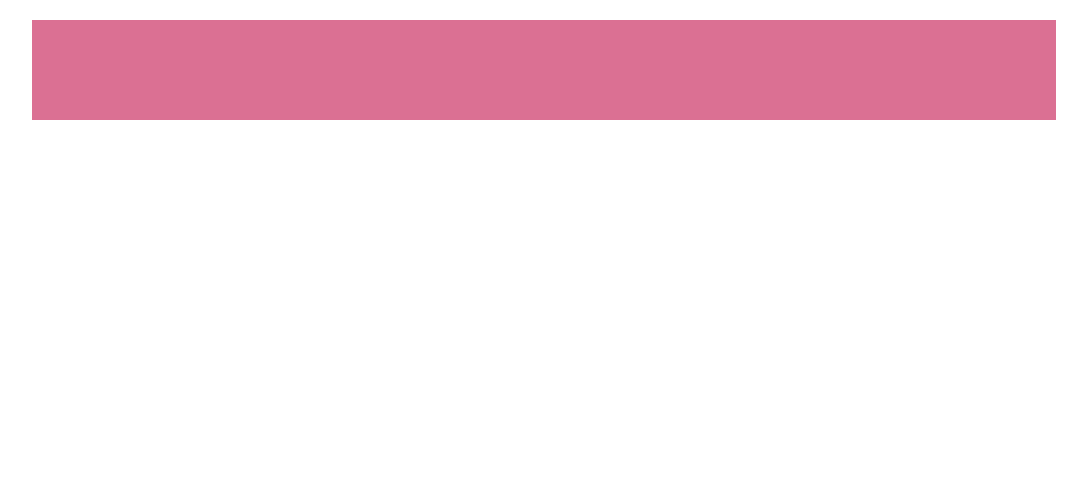
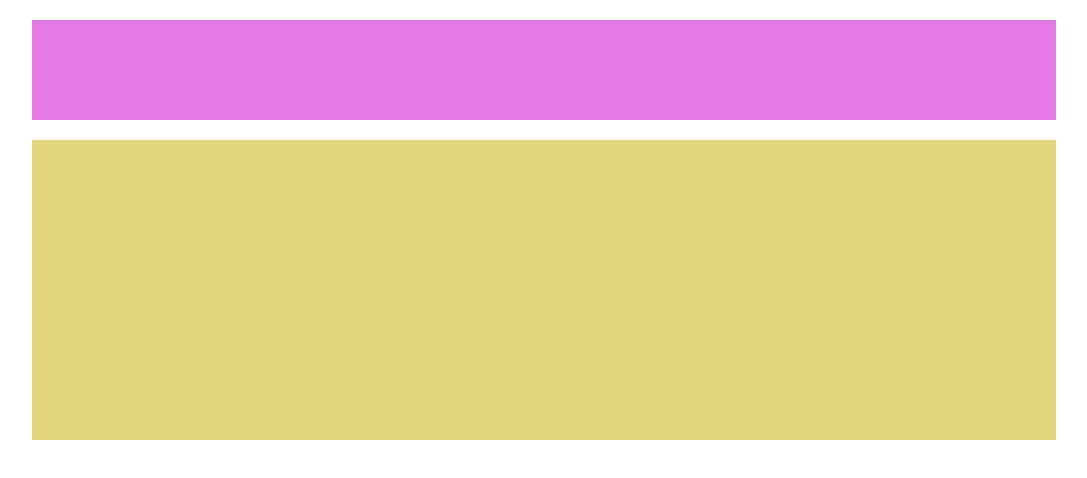
Before and after one commit to sergiojanko/htmlcss-struttura-wp, a plain HTML site: page index.html in a window 1280 px wide. Shown: the whole page, without its empty margins (96-1183 px from the left). Drawn offline with Linux system fonts and the light colour scheme.

Commit message:
first-section

```diff
--- a/css/style.css
+++ b/css/style.css
@@ -3,13 +3,19 @@
     padding: 0;
     box-sizing: border-box;
 }
+body{
+    max-width: 1200px;
+    width:80%;
+    margin: 0 auto;
+}
 
-body{
-
-}
 header{
     height: 100px;
-    background-color: palevioletred;
-    width: 80%;
+    background-color: #E579E6;
     margin: 20px auto;
 }
+
+#first-sect{
+    height: 300px;
+    background-color: #E1D67A;
+}
--- a/index.html
+++ b/index.html
@@ -9,5 +9,6 @@
 </head>
 <body>
     <header> </header>
+    <section id="first-sect"></section>
 </body>
 </html>
```
